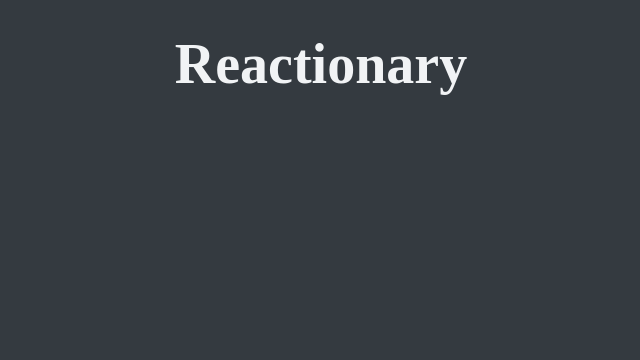
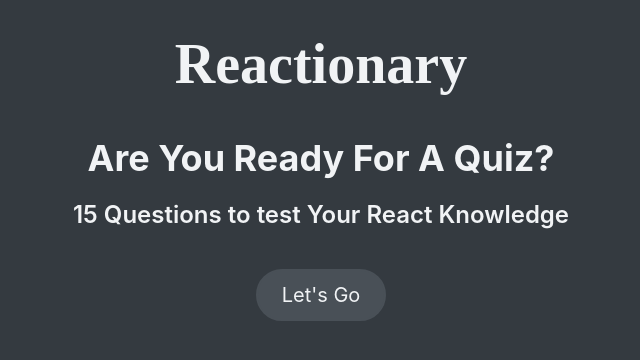
Before and after one commit to Tejaspatade/reactionary, a React (Create React App) app: page / in a window 1280 px wide. Shown: the top 360 px of the page, without its empty margins (319-959 px from the left). Built offline with nearby package versions, Linux system fonts and the light colour scheme; data requests are answered from the project's data file.

Commit message:
JSX Templating Done

```diff
--- a/package.json
+++ b/package.json
@@ -6,6 +6,7 @@
 		"@testing-library/jest-dom": "^5.16.5",
 		"@testing-library/react": "^13.4.0",
 		"@testing-library/user-event": "^13.5.0",
+		"json-server": "^0.17.3",
 		"react": "^18.2.0",
 		"react-dom": "^18.2.0",
 		"react-scripts": "5.0.1",
@@ -15,7 +16,8 @@
 		"start": "react-scripts start",
 		"build": "react-scripts build",
 		"test": "react-scripts test",
-    "eject": "react-scripts eject"
+		"eject": "react-scripts eject",
+		"server": "json-server --watch data/questions.json --port 8000"
 	},
 	"eslintConfig": {
 		"extends": [
--- a/src/components/App.jsx
+++ b/src/components/App.jsx
@@ -1,12 +1,53 @@
+import React, { useEffect, useReducer } from "react";
+
 import Header from "./Header";
+import Main from "./Main";
+import Loader from "./Loader";
+import Error from "./Error";
+import StartPage from "./StartPage";
 
-function App() {
+const reducer = (state, action) => {
+	switch (action.type) {
+		case "dataRecieved":
+			return { ...state, questions: action.payload, status: "ready" };
+		case "dataFailed":
+			return { ...state, status: "error" };
+		default:
+			throw new Error("Invalid Type of Action!");
+	}
+};
+
+const initialState = {
+	questions: [],
+	// loading, ready, active, error, finished
+	status: "loading",
+};
+
+const App = () => {
+	const [{ questions, status }, dispatch] = useReducer(reducer, initialState);
+
+	const numQuestions = questions.length;
+
+	// Fetching data from dummy API as a side-effect on mount
+	useEffect(() => {
+		fetch("http://localhost:8000/questions")
+			.then((res) => res.json())
+			.then((data) => dispatch({ type: "dataRecieved", payload: data }))
+			.catch((err) => dispatch({ type: "dataFailed" }));
+	}, []);
+
 	return (
 		<div className="app">
 			<Header />
-			<main className="main"></main>
+			<Main>
+				{status === "loading" && <Loader />}
+				{status === "error" && <Error />}
+				{status === "ready" && (
+					<StartPage numQuestions={numQuestions} />
+				)}
+			</Main>
 		</div>
 	);
-}
+};
 
 export default App;
--- /dev/null
+++ b/src/components/Main.jsx
@@ -0,0 +1,5 @@
+const Main = ({ children }) => {
+	return <main className="main">{children}</main>;
+};
+
+export default Main;
--- /dev/null
+++ b/src/components/StartPage.jsx
@@ -0,0 +1,12 @@
+import React from "react";
+const StartPage = ({ numQuestions }) => {
+	return (
+		<div className="start">
+			<h2>Are You Ready For A Quiz?</h2>
+			<h3>{numQuestions} Questions to test Your React Knowledge</h3>
+			<button className="btn btn-ui">Let's Go</button>
+		</div>
+	);
+};
+
+export default StartPage;
```
Also changed, not shown: data/questions.json (renamed from src/questions.json), src/components/logo512.png (deleted), 1 other file (tests, documents, lock files or other folders). Lines whose indentation alone changed are shown as unchanged.
